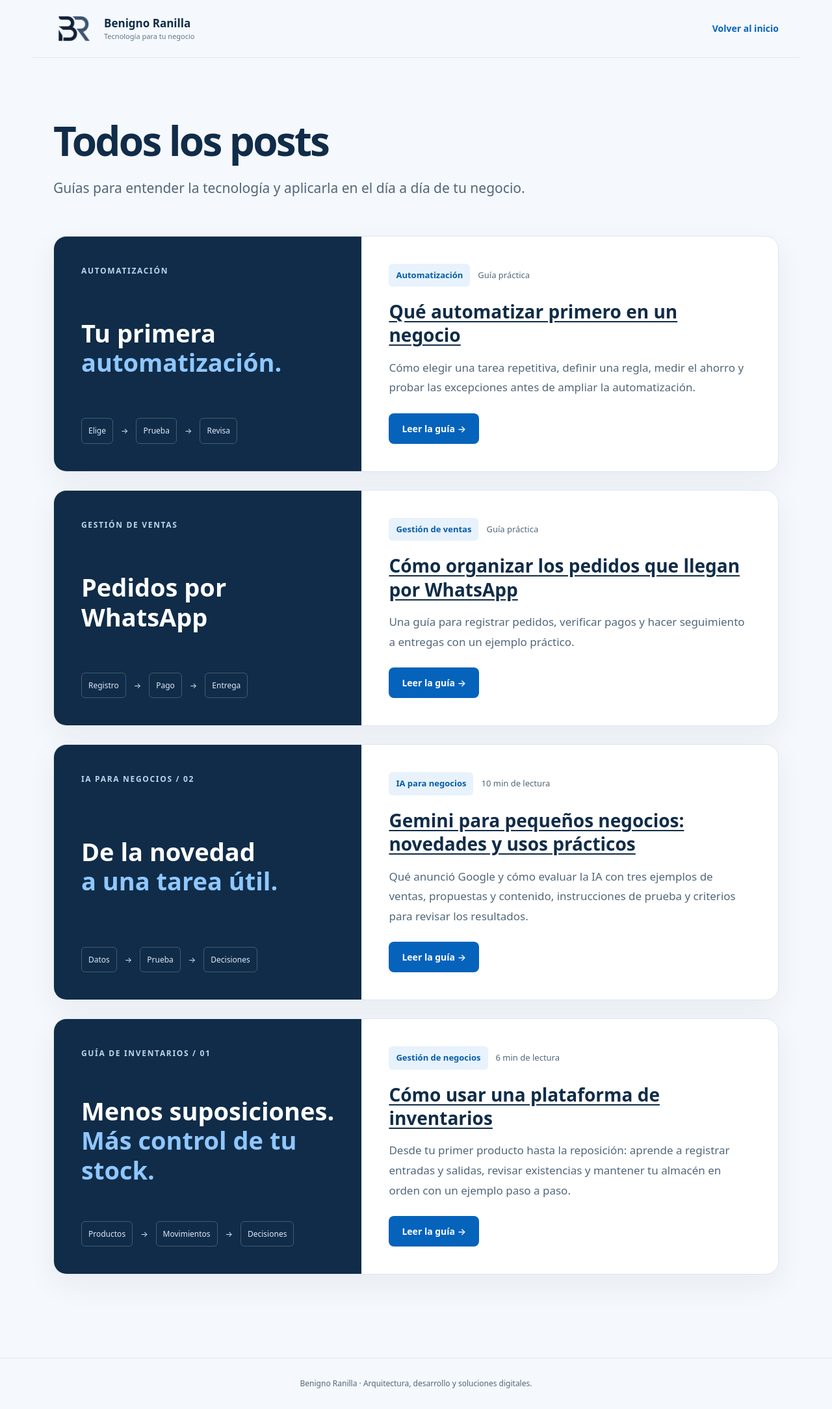
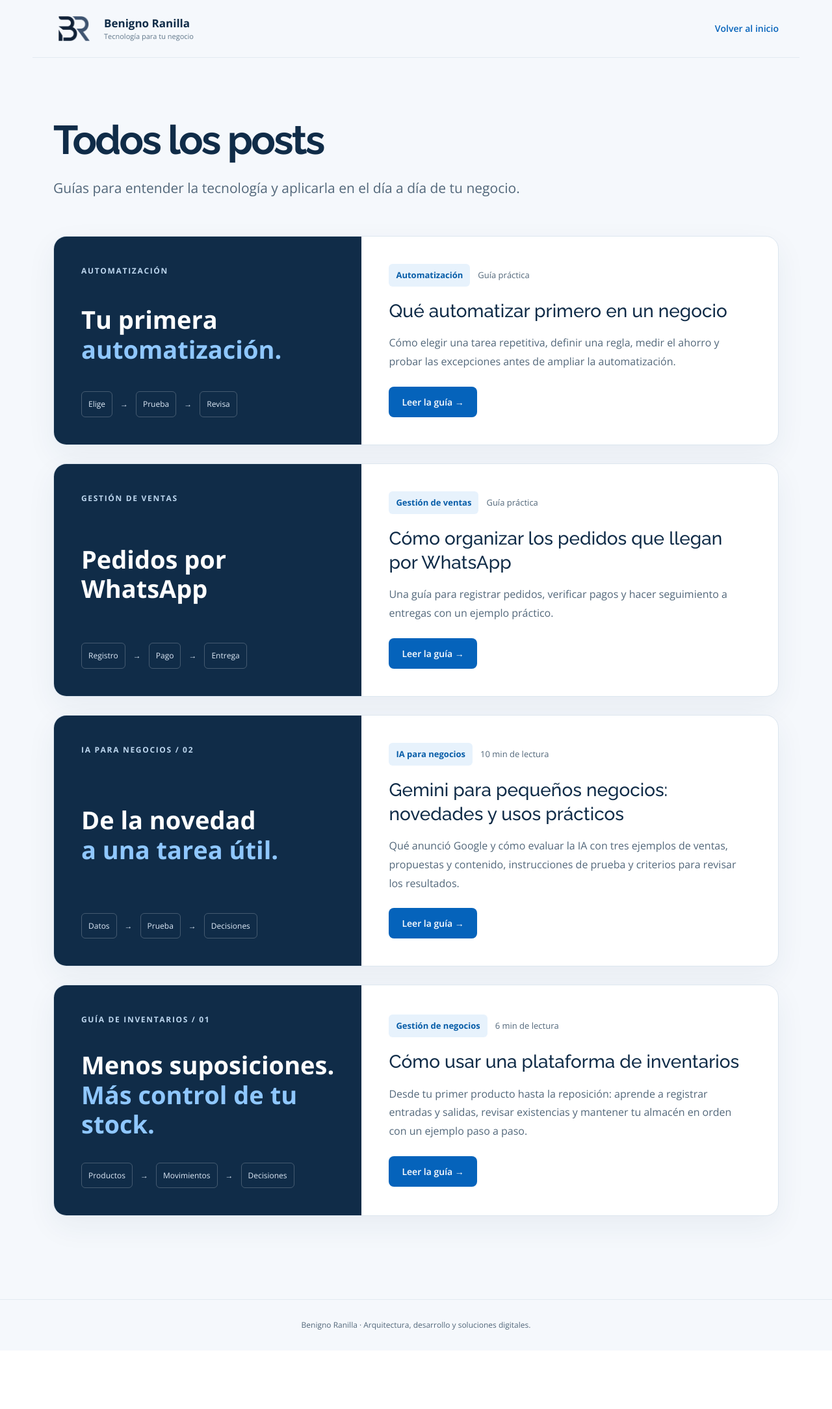
Before and after one commit to BenignoRF/portafolio, a Django app: page /posts.html in a window 1280 px wide. Shown: the whole page at 65% size. After the commit the page ends 2046 px from the top, so only its background shows below. Run offline with Django 4.2, Linux system fonts and the light colour scheme.

Commit message:
Alinea tipografía del archivo con la portada

```diff
--- a/benignoWeb/static/css/posts.css
+++ b/benignoWeb/static/css/posts.css
@@ -74,3 +74,8 @@
 .posts-archive{background:#f5f8fc}
 .posts-archive .post-hero{padding-bottom:32px}
 .posts-list{padding-bottom:64px}
+.posts-archive{font-family:'Open Sans',sans-serif}
+.posts-archive h1,.posts-archive h3{font-family:'Raleway',sans-serif}
+.posts-archive .post-feature-copy h3{font-weight:500}
+.posts-archive .post-feature-copy h3 a{text-decoration:none}
+.posts-archive .post-feature-copy p{font-size:16px}
--- a/benignoWeb/templates/posts.html
+++ b/benignoWeb/templates/posts.html
@@ -5,6 +5,7 @@
   <meta charset="utf-8">
   <meta name="viewport" content="width=device-width, initial-scale=1">
   <title>Todos los posts | BenignoRF</title>
+  <link href="https://fonts.googleapis.com/css?family=Open+Sans:400,600,700|Raleway:400,500,600,700" rel="stylesheet">
   <meta name="description" content="Todas las guías de BenignoRF sobre tecnología, inventarios, ventas y automatización para tu negocio.">
   <link rel="icon" href="{% static 'images/brand-favicon.png' %}" type="image/png">
   <link rel="stylesheet" href="{% static 'css/posts.css' %}">
--- a/docs/posts.html
+++ b/docs/posts.html
@@ -4,6 +4,7 @@
   <meta charset="utf-8">
   <meta name="viewport" content="width=device-width, initial-scale=1">
   <title>Todos los posts | BenignoRF</title>
+  <link href="https://fonts.googleapis.com/css?family=Open+Sans:400,600,700|Raleway:400,500,600,700" rel="stylesheet">
   <meta name="description" content="Todas las guías de BenignoRF sobre tecnología, inventarios, ventas y automatización para tu negocio.">
   <link rel="icon" href="static/images/brand-favicon.png" type="image/png">
   <link rel="stylesheet" href="static/css/posts.css">
--- a/docs/static/css/posts.css
+++ b/docs/static/css/posts.css
@@ -74,3 +74,8 @@
 .posts-archive{background:#f5f8fc}
 .posts-archive .post-hero{padding-bottom:32px}
 .posts-list{padding-bottom:64px}
+.posts-archive{font-family:'Open Sans',sans-serif}
+.posts-archive h1,.posts-archive h3{font-family:'Raleway',sans-serif}
+.posts-archive .post-feature-copy h3{font-weight:500}
+.posts-archive .post-feature-copy h3 a{text-decoration:none}
+.posts-archive .post-feature-copy p{font-size:16px}
```
